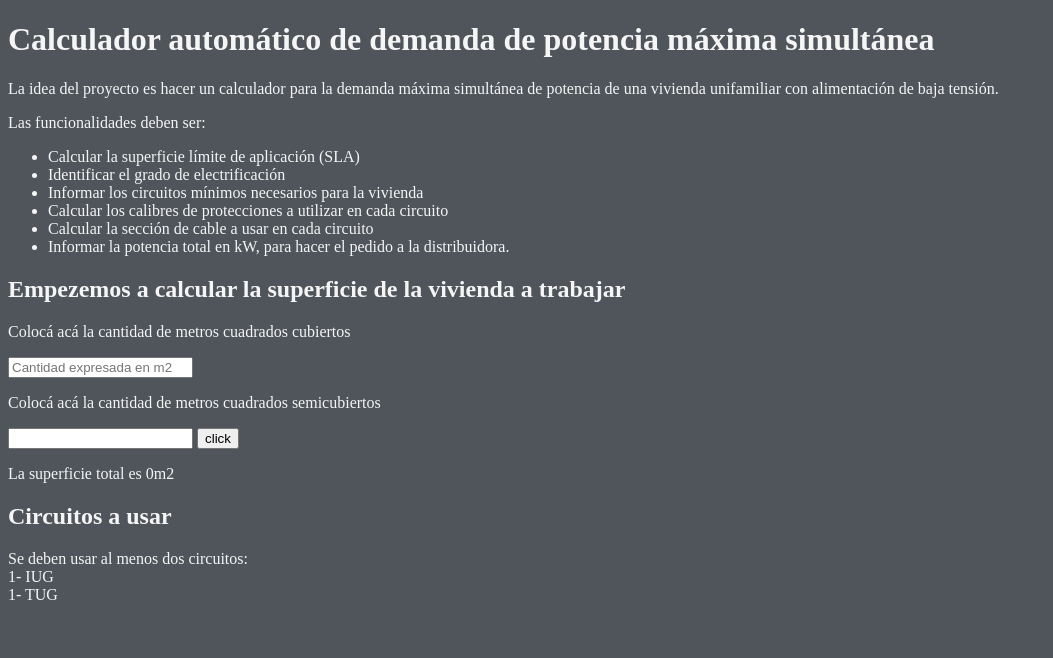
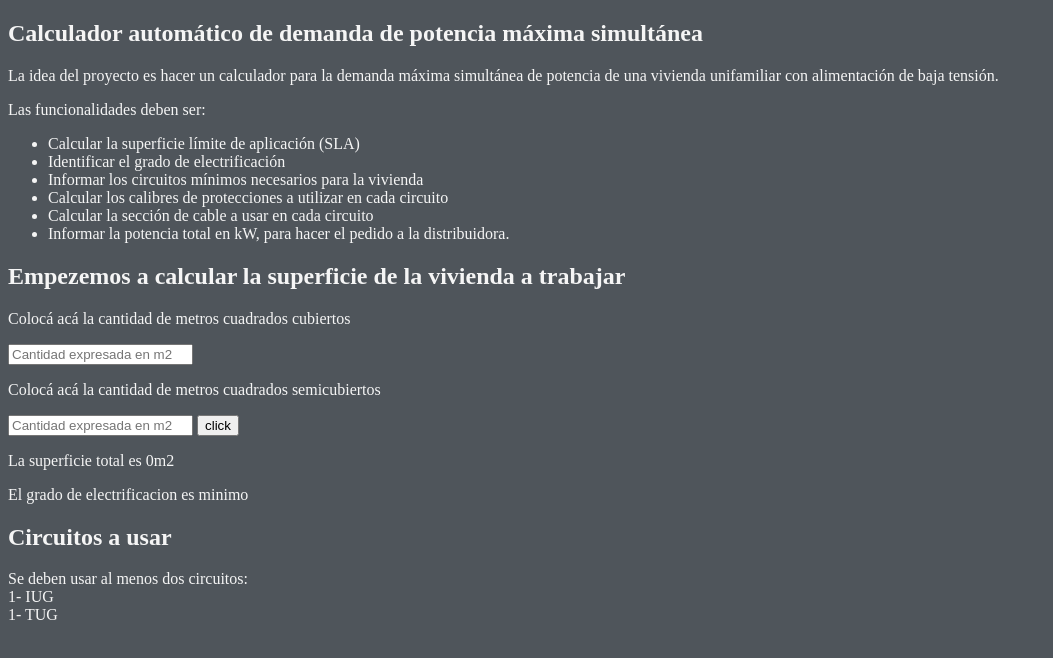
Before and after one commit to leandrog-oviedo/calculador-dpms, a plain HTML site: page index.html in a window 1280 px wide. Both pictures are taken after a click on the button "click". Shown: the whole page, without its empty margins (0-1053 px from the left). Drawn offline with Linux system fonts and the light colour scheme.

Commit message:
Misma funcionalidad pero código más prolijo

```diff
--- a/index.html
+++ b/index.html
@@ -8,8 +8,12 @@
     <link rel="stylesheet" href="stylesheet.css">
     <title>Calculador DPMS</title>
 </head>
+
+<body>
+    <section>
     <h1>Calculador automático de demanda de potencia máxima simultánea</h1>
-<p>La idea del proyecto es hacer un calculador para la demanda máxima simultánea de potencia de una vivienda unifamiliar
+    <p>La idea del proyecto es hacer un calculador para la demanda máxima simultánea de potencia de una vivienda
+        unifamiliar
         con alimentación de baja tensión.</p>
     <p>Las funcionalidades deben ser:</p>
     <ul>
@@ -20,19 +24,21 @@
         <li>Calcular la sección de cable a usar en cada circuito</li>
         <li>Informar la potencia total en kW, para hacer el pedido a la distribuidora.</li>
     </ul>
-<div>
+</section>
+    <section>
         <h2>Empezemos a calcular la superficie de la vivienda a trabajar</h2>
         <p>Colocá acá la cantidad de metros cuadrados cubiertos</p>
         <input id="sCubierta" placeholder="Cantidad expresada en m2" type="number">
         <p>Colocá acá la cantidad de metros cuadrados semicubiertos</p>
-    <input id="sSemiCubierta" type="number">
+        <input id="sSemiCubierta" placeholder="Cantidad expresada en m2" type="number">
         <button id="obtener">click</button>
         <p>La superficie total es <span id="sTotal"></span>m2</p>
+        <p>El grado de electrificacion es   <span id="gradoElectrificacion"></span></p>
         <h2>Circuitos a usar</h2>
         <p id="cantCircuitos"></p>
-</div>
+    </section>
 
-<body>
+
     <script src="./main.js"></script>
 </body>
 
--- a/main.js
+++ b/main.js
@@ -1,60 +1,68 @@
+//Declaro las variables principales a usar en el código.
 let supCubiertaNumero;
 let supSemiCubiertaNumero;
-
+let supTotal;
+const coefSemi = 0.5;
 let click = document.getElementById("obtener");
 let supCubierta = document.getElementById("sCubierta");
 let supSemiCubierta = document.getElementById("sSemiCubierta");
+let sGradoElec = document.getElementById("sTotal");
+let sTotal = document.getElementById("sTotal");
+let gradoElectrificacionAMostrar = document.getElementById("gradoElectrificacion")
+let mostrarCantidadCircuitos = document.getElementById("cantCircuitos");
+let gradoElec;
+let gradoElecComparar;
 
+
+//Obtengo datos desde el DOM
 obtener.onclick = () => {
-    const coefSemi = 0.5;
     supCubiertaNumero = Number(supCubierta.value);
     supSemiCubiertaNumero = Number(supSemiCubierta.value);
-    let supTotal = (supCubiertaNumero + (supSemiCubiertaNumero * coefSemi));
-    console.log(supTotal);
-    let sTotal = document.getElementById("sTotal");
+    supTotal = (supCubiertaNumero + (supSemiCubiertaNumero * coefSemi));
+    actualizarSuperficieTotal();
+    gradoElectrificacion();
+    cantidadDeCircuitosAUsar();
+};
+//Declaro la funcion para actualizar la superficie total en el DOM
+function actualizarSuperficieTotal() {
     sTotal.innerText = supTotal;
-    gelct();
-};
 
-function gelct() {
-    let sgradoelec = document.getElementById("sTotal")
-    sgradoelec = Number(sgradoelec.innerHTML)
-    let gradoElec = '';
-
-    if (sgradoelec <= 60) {
-        //alert('Grado de electrificación mínimo (hasta 60m2)')
+}
+// Declaro la función para conocer el grado de electrificacion de la vivienda
+function gradoElectrificacion() {
+    sGradoElec = supTotal
+    if (sGradoElec <= 60) {
         gradoElec = 'minimo'
-    } else if (sgradoelec > 60 && sgradoelec <= 130) {
-        //alert('Grado de electrificación medio (hasta 130m2)')
+    } else if (sGradoElec > 60 && sGradoElec <= 130) {
         gradoElec = 'medio'
-    } else if (sgradoelec > 130 && sgradoelec <= 200) {
-        //alert('Grado de electrificación elevado (hasta 200m2)')
+    } else if (sGradoElec > 130 && sGradoElec <= 200) {
         gradoElec = 'elevado'
-    } else if (sgradoelec > 200) {
-        //alert('Grado de electrificación superior (más de 200m2)')
+    } else if (sGradoElec > 200) {
         gradoElec = 'superior'
     }
-    console.log(gradoElec);
-    let escri = document.getElementById("cantCircuitos")
+    gradoElectrificacionAMostrar.innerText = gradoElec;
 
+}
+
+function cantidadDeCircuitosAUsar() {
     switch (gradoElec) {
         case gradoElec = 'minimo':
-            escri.innerText = ('Se deben usar al menos dos circuitos: ' + '\n' + '1- IUG' + '\n' + '1- TUG')
+            mostrarCantidadCircuitos.innerText = ('Se deben usar al menos dos circuitos: ' + '\n' + '1- IUG' + '\n' + '1- TUG')
             break;
         case gradoElec = 'medio':
 
-            escri.innerText = ('Se deben usar al menos tres circuitos: ' + '\n' + '1- IUG' + '\n' + '1- TUG' + '\n' + '1- Libre elección')
+            mostrarCantidadCircuitos.innerText = ('Se deben usar al menos tres circuitos: ' + '\n' + '1- IUG' + '\n' + '1- TUG' + '\n' + '1- Libre elección')
             break;
         case gradoElec = 'elevado':
 
-            escri.innerText = ('Se deben usar al menos cinco circuitos: ' + '\n' + '2- IUG' + '\n' + '2- TUG' + '\n' + '1- TUE')
+            mostrarCantidadCircuitos.innerText = ('Se deben usar al menos cinco circuitos: ' + '\n' + '2- IUG' + '\n' + '2- TUG' + '\n' + '1- TUE')
             break;
         case gradoElec = 'superior':
-            escri.innerText = ('Se deben usar al menos seis circuitos: ' + '\n' + '2- IUG' + '\n' + '2- TUG' + '\n' + '1- TUE' + '\n' + '1- Libre elección')
+            mostrarCantidadCircuitos.innerText = ('Se deben usar al menos seis circuitos: ' + '\n' + '2- IUG' + '\n' + '2- TUG' + '\n' + '1- TUE' + '\n' + '1- Libre elección')
             break;
 
         default:
-            alert('ojo estamos en el caso default')
+            mostrarCantidadCircuitos.innerText = ('ojo estamos en el caso default')
             break;
     }
 }
```
Lines whose indentation alone changed are shown as unchanged.
